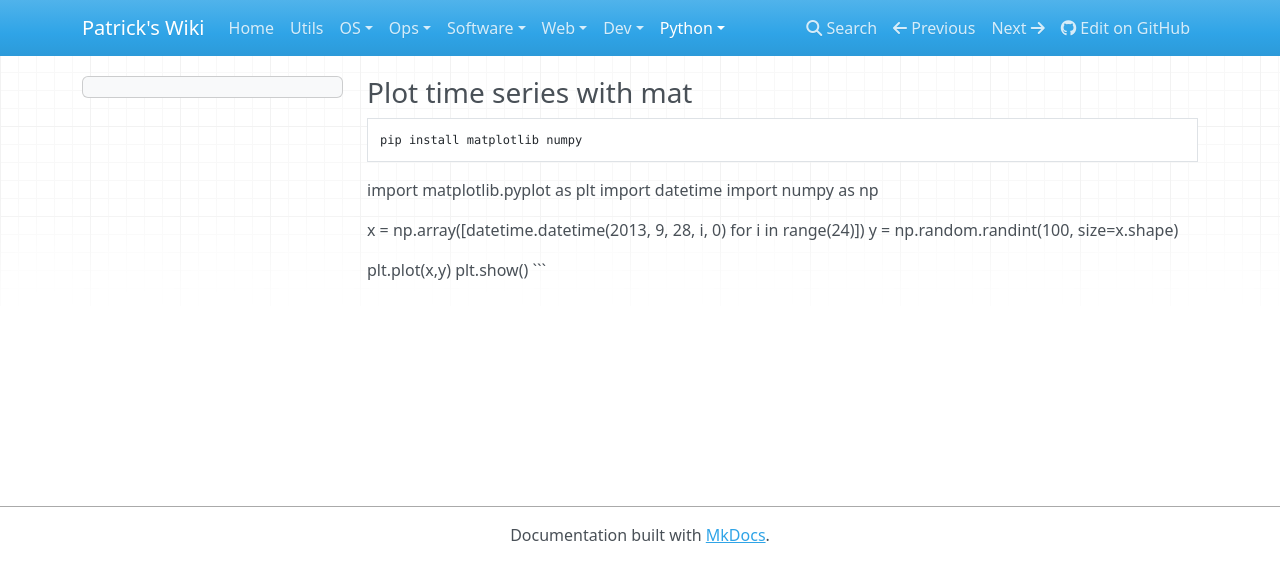
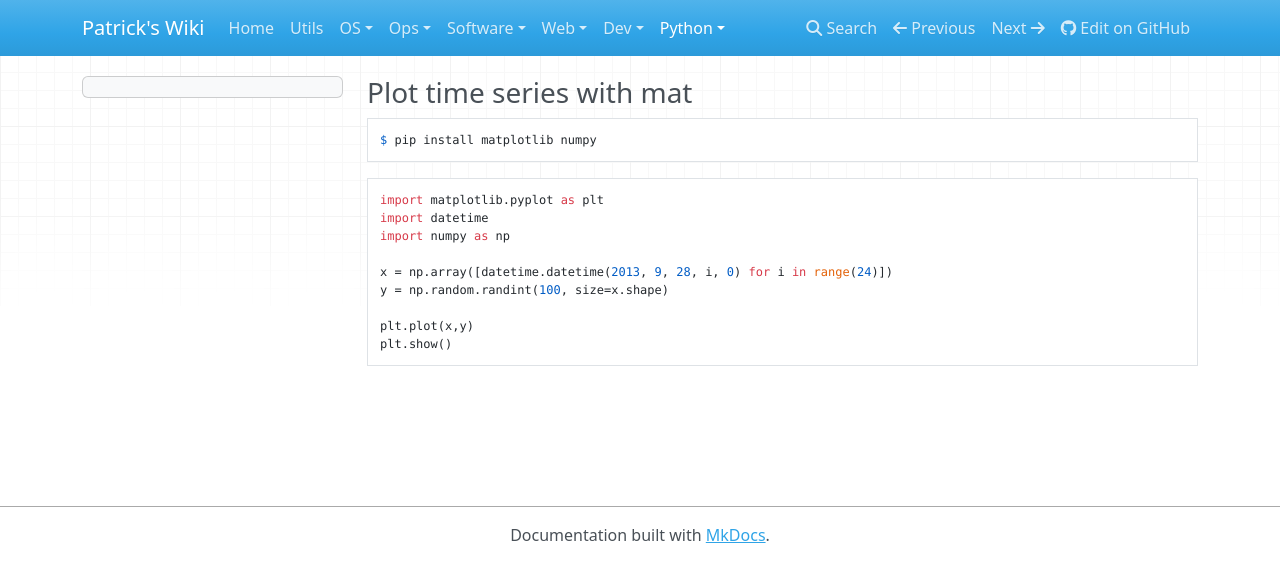
Before and after one commit to patsancu/wiki, an MkDocs documentation site: the page built from docs/python/libraries/matplotlib.md, in a window 1280 px wide. Shown: the top 582 px of the page. Built offline with MkDocs 1.6.1, drawn with Linux system fonts in a browser that asks for light colours; nearby versions of some CDN libraries.

Commit message:
fix formatting

````diff
--- a/docs/python/libraries/matplotlib.md
+++ b/docs/python/libraries/matplotlib.md
@@ -1,7 +1,9 @@
 ### Plot time series with mat
 ```
-pip install matplotlib numpy
+$ pip install matplotlib numpy
 ```
+
+```python
 import matplotlib.pyplot as plt
 import datetime
 import numpy as np
````
